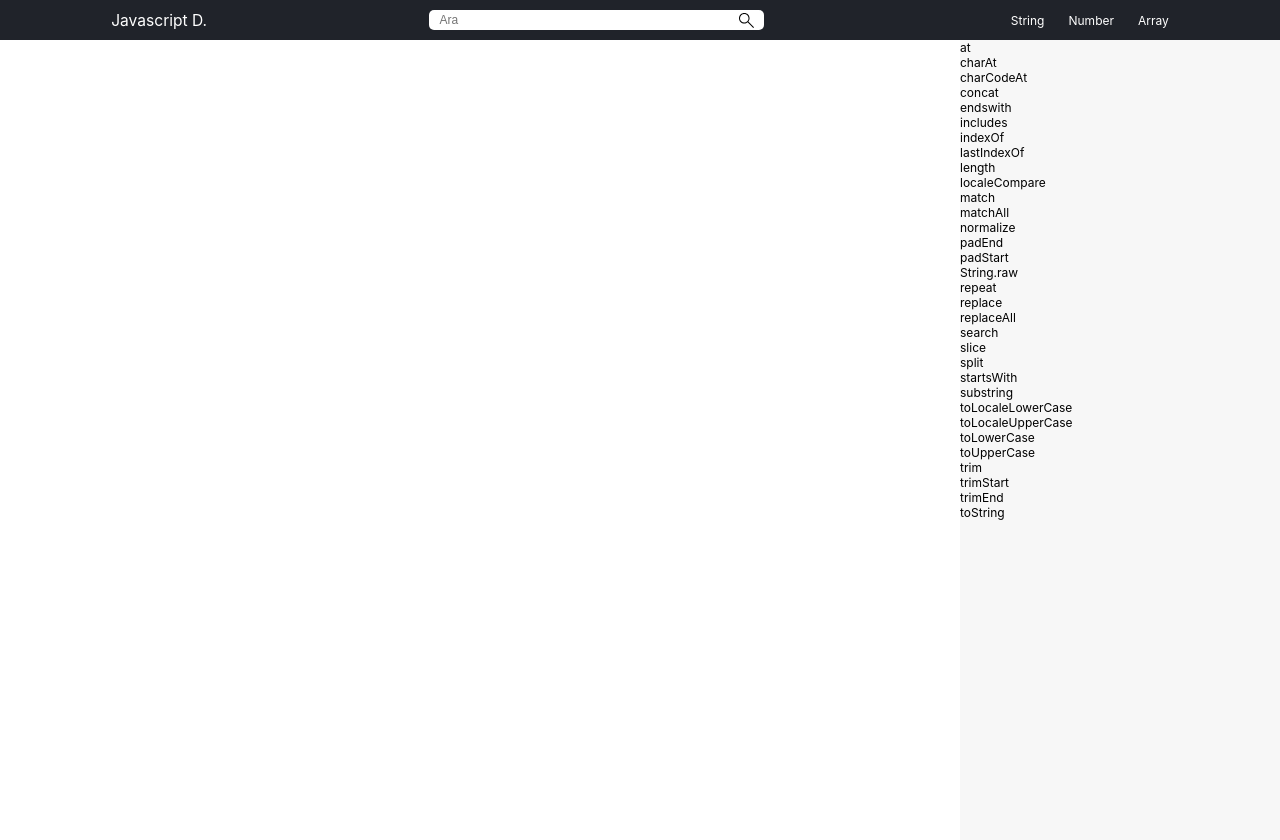
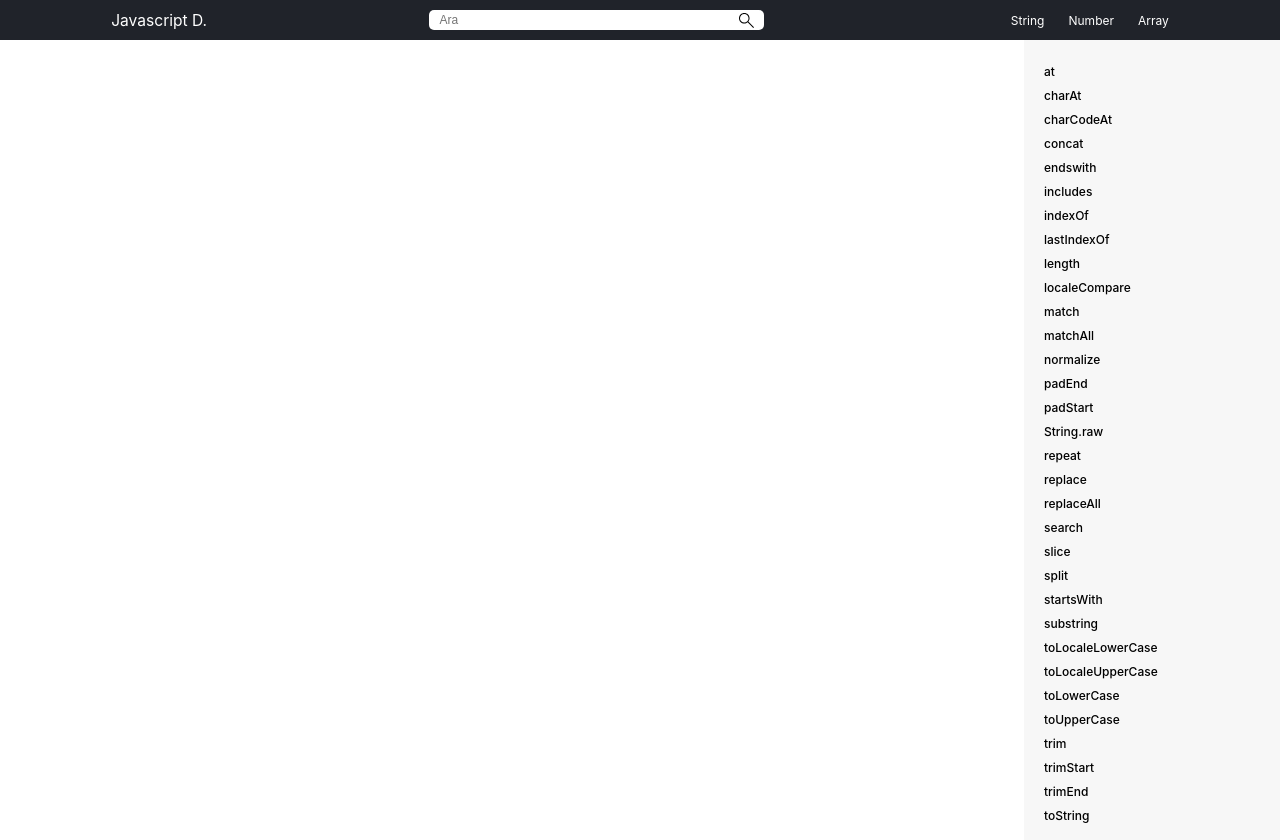
Before and after one commit to AliKarabulut/javascript-note-site, a React (Create React App) app: page / in a window 1280 px wide. Both pictures are taken after a click on the button "Hadi Başlayalım.". Built offline with nearby package versions, Linux system fonts and the light colour scheme.

Commit message:
methodbody eklendi

```diff
--- a/src/App.js
+++ b/src/App.js
@@ -1,5 +1,6 @@
 import { useState } from "react";
 import styles from "./App.module.css";
+import MethodBody from "./MethodBody/MethodBody";
 import Navbar from "./Navbar/navbar";
 import Start from "./Start/Start";
 import StartStore from "./store/store";
@@ -7,18 +8,24 @@ import TitleCard from "./TitleCard/TitleCard";
 
 function App() {
   const [isStart, setStart] = useState(false);
+  const [item, setItem] = useState([]);
 
   const startHandler = () => {
     setStart(true);
   };
 
+  const addMetot = props => {
+    setItem(props)
+    console.log(props)
+  }
+
   return (
-    <StartStore.Provider value={{ isStart: isStart }}>
+    <StartStore.Provider value={{ isStart: isStart, metotlar:item}}>
       <Navbar></Navbar>
       <div className={styles.wrapper}>
         {!isStart && <Start onStart={startHandler} />}
-        <div className={styles.bodd}></div>
-        <TitleCard />
+        {isStart && <MethodBody></MethodBody>}
+        {isStart && <TitleCard onMetot={addMetot}/>}
       </div>
     </StartStore.Provider>
   );
--- a/src/App.module.css
+++ b/src/App.module.css
@@ -1,8 +1,3 @@
 .wrapper {
   display: flex;
 }
-
-.bodd {
-  width: 75%;
-  height: 100vh;
-}
--- /dev/null
+++ b/src/MethodBody/MethodBody.js
@@ -0,0 +1,15 @@
+import { useContext } from "react";
+import StartStore from "../store/store";
+import styles from "./MethodBody.module.css";
+
+const MethodBody = (props) => {
+  const ctx = useContext(StartStore);
+  return (
+    <div className={styles.bodd}>
+      <div>{ctx.metotlar.id}</div>
+      <div>{ctx.metotlar.paragraph?.map((item) => (<div>{item}</div> ))}</div>
+    </div>
+  );
+};
+
+export default MethodBody;
--- /dev/null
+++ b/src/MethodBody/MethodBody.module.css
@@ -0,0 +1,4 @@
+.bodd {
+  width: 80%;
+  height: 100vh;
+}
--- a/src/TitleCard/TitleCard.js
+++ b/src/TitleCard/TitleCard.js
@@ -1,10 +1,21 @@
-import StringMetot from "../StringMetot/StringMetot"
+import { useContext } from "react";
+import StringMetot from "../StringMetot/StringMetot";
+import StartStore from "../store/store";
 import styles from "./TitleCard.module.css";
 
 const TitleCard = (props) => {
-  return <div className={styles.card}>
-    {StringMetot.map(is =>(<div>{is.id}</div>))}
-  </div>;
+
+  const addToMethod = (item) => {
+    props.onMetot(item);
+
+  };
+  return (
+    <div className={styles.card}>
+      {StringMetot.map((is) => (
+        <div onClick={addToMethod.bind(null, is)}>{is.id}</div>
+      ))}
+    </div>
+  );
 };
 
 export default TitleCard;
--- a/src/TitleCard/TitleCard.module.css
+++ b/src/TitleCard/TitleCard.module.css
@@ -1,5 +1,8 @@
 .card{
-    width: 25%;
+    width: 20%;
+    padding: 20px 0px 0px 20px;
+    line-height: 2rem;
+    font-weight:500;
     height: 100vh;
     background-color: #F7F7F7;
     position: relative;
--- a/src/store/store.js
+++ b/src/store/store.js
@@ -2,7 +2,8 @@ import React from "react";
 
 const StartStore = React.createContext({
 
-    isStart: false
+    isStart: false,
+    metotlar: []
 })
 
 export const StartcontextProvider = (props) =>{
```
